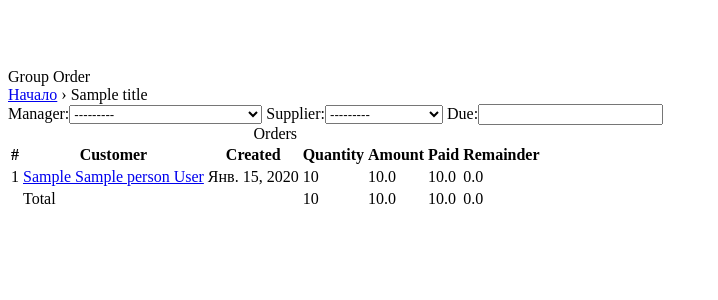
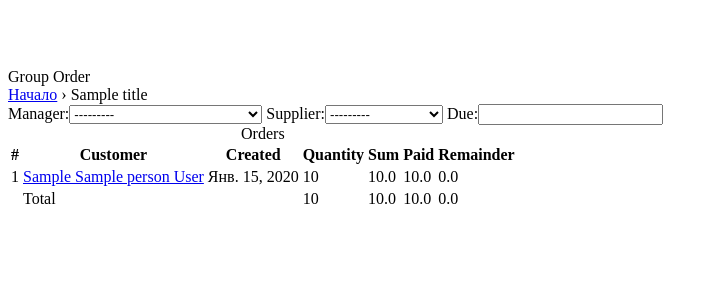
Before and after one commit to slezhnin/grouporder, a Django app: template group_order/templates/group_order/purchase.html in a window 1280 px wide. Shown: the top 300 px of the page, without its empty margins (0-718 px from the left). Run offline with Django 3.2, Linux system fonts and the light colour scheme; tables that the repository leaves empty hold one stand-in row (values such as "Sample post"); the template is opened without the code that fills it: values that come from a table or form of the project are taken from there, most other values are stand-ins (such as "Sample title", 1, 10 or a date in 2020); some libraries are stand-ins or nearby versions.

Commit message:
Purchase table column renamed

```diff
--- a/group_order/templates/group_order/purchase.html
+++ b/group_order/templates/group_order/purchase.html
@@ -56,7 +56,7 @@
                 <th>{% trans 'customer' as customer %}{{ customer|capfirst }}</th>
                 <th>{% trans 'created' as created %}{{ created|capfirst }}</th>
                 <th>{% trans 'quantity' as quantity %}{{ quantity|capfirst }}</th>
-                <th>{% trans 'amount' as amount %}{{ amount|capfirst }}</th>
+                <th>{% trans 'sum' as sum %}{{ sum|capfirst }}</th>
                 <th>{% trans 'paid' as paid %}{{ paid|capfirst }}</th>
                 <th>{% trans 'remainder' as remainder %}{{ remainder|capfirst }}</th>
             </tr>
```
